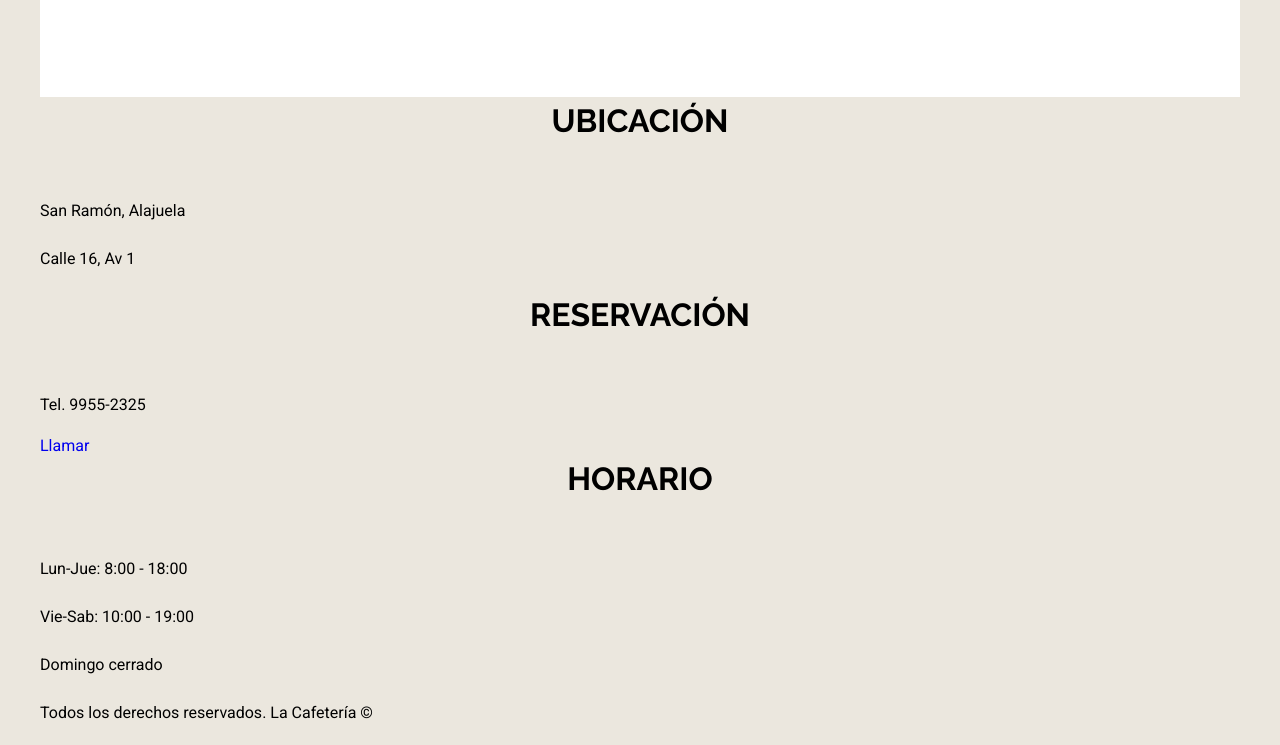
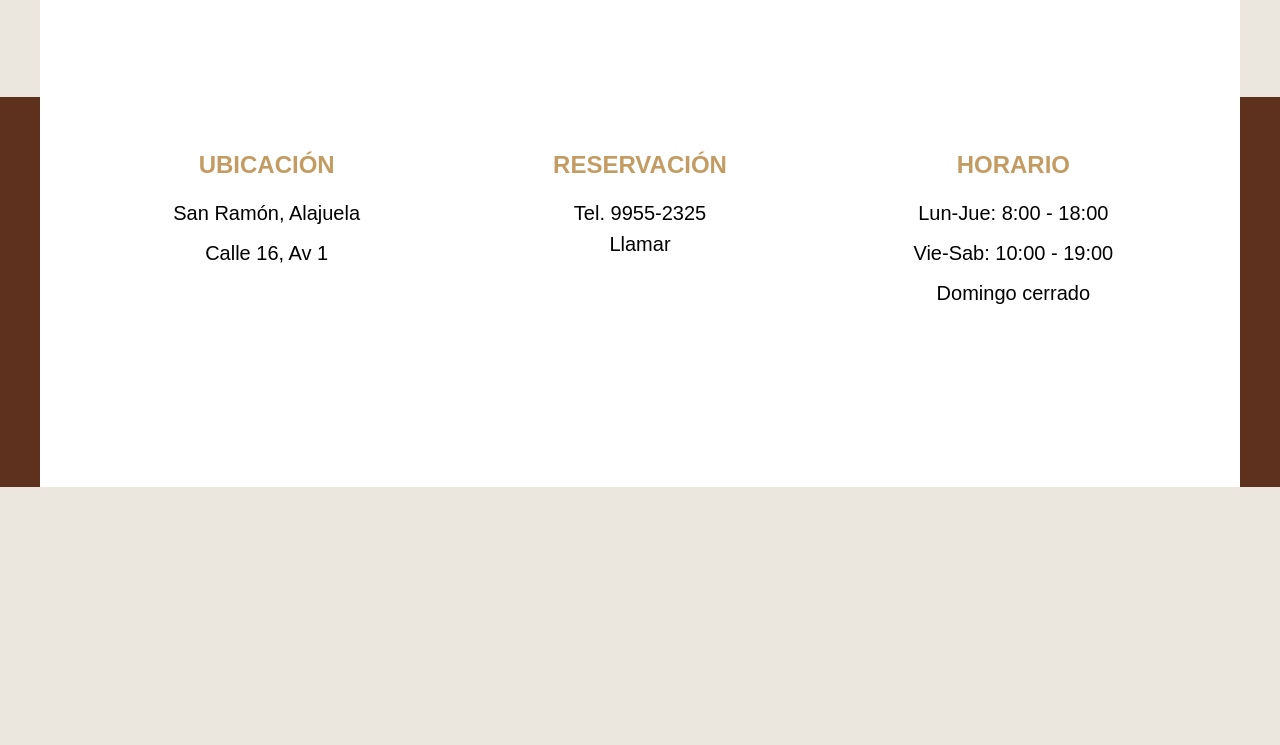
Before and after one commit to ManuUSS/coffee-shop, a website: page index.html in a window 1280 px wide. Shown: the part 4914-5659 px from the top of the page. After the commit the page ends 5401 px from the top, so only its background shows below. Drawn offline with nearby package versions, Linux system fonts and the light colour scheme; files that its build step writes are made by us from their sources; files whose address does not match are found by name; a web font is replaced by a local one.

Commit message:
footer scss

```diff
--- a/index.html
+++ b/index.html
@@ -189,7 +189,7 @@
                 <p>Vie-Sab: 10:00 - 19:00</p>
                 <p>Domingo cerrado</p>
             </div>
-            <p>Todos los derechos reservados. La Cafetería &copy;</p>
+            <p class="copyright">Todos los derechos reservados. La Cafetería &copy;</p>
         </div>
     </footer>
 
--- a/src/scss/app.scss
+++ b/src/scss/app.scss
@@ -1,3 +1,4 @@
 @use 'base';
 @use 'header';
 @use 'main';
+@use 'footer';
--- a/src/scss/base/_globals.scss
+++ b/src/scss/base/_globals.scss
@@ -23,6 +23,7 @@ p {
 
 a {
     text-decoration: none;
+    color: vars.$color_black;
 }
 
 img {
--- /dev/null
+++ b/src/scss/footer/_footer.scss
@@ -0,0 +1,47 @@
+@use 'base/vars';
+@use 'base/mixins' as mixins;
+
+.footer {
+    background-color: vars.$color_main;
+
+    .footer-content {
+        background-color: vars.$color_white;
+        padding: 5rem;
+
+        @include mixins.tablet {
+            @include mixins.grid(3, 2rem);
+
+        }
+    }
+
+    .copyright {
+        text-align: center;
+        margin: 0;
+        color: vars.$color_white;
+        padding: 2rem;
+    }
+
+}
+
+.footer-box {
+    font-family: vars.$font_italic;
+    text-align: center;
+    margin-bottom: vars.$spacing;
+
+    @include mixins.tablet {
+        margin-bottom: 0;
+    }
+
+    h3 {
+        font-family: vars.$font_italic;
+        margin: 0 0 1rem 0;
+        font-size: 2.4rem;
+        color: vars.$color_secondary;
+    }
+
+    p,a {
+        font-size: 2rem;
+        margin: 0;
+    }
+
+}
--- /dev/null
+++ b/src/scss/footer/_index.scss
@@ -0,0 +1 @@
+@forward 'footer';
```
